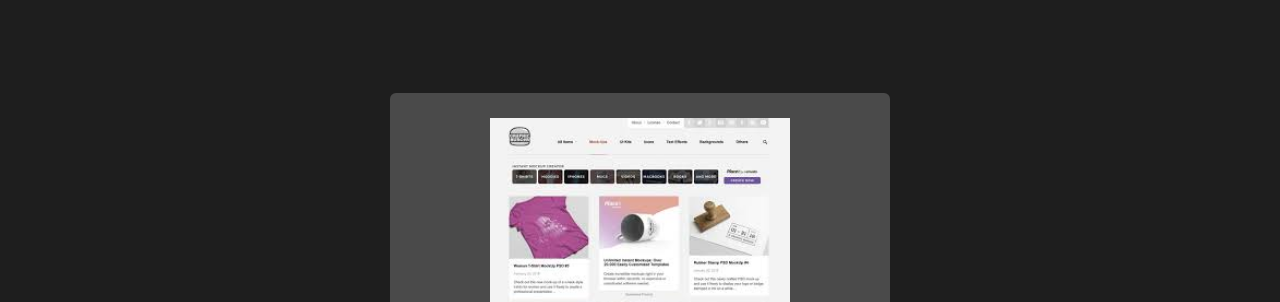
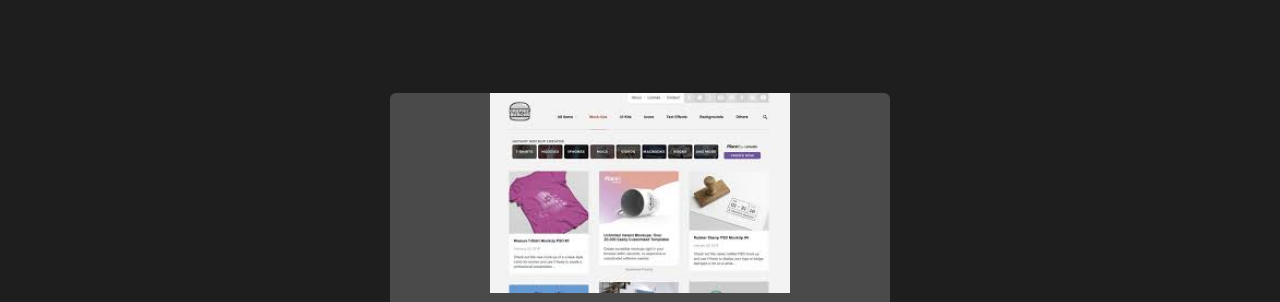
Before and after one commit to MauricioAvalosF/PF-AvalosFuentesLuisMauricio-DW-, a plain HTML site: page views/proyects.html in a window 1280 px wide. Shown: the part 211-513 px from the top of the page. Drawn offline with nearby package versions, Linux system fonts and the light colour scheme.

Commit message:
coreccion pequeña css

```diff
--- a/css/main.css
+++ b/css/main.css
@@ -317,7 +317,6 @@ section .texto {
     background-color: #4A4A4A;
     border-radius: 6px;
     width: 500px;
-    padding: 25px;
     cursor: pointer;
     border: none;
 }
```
